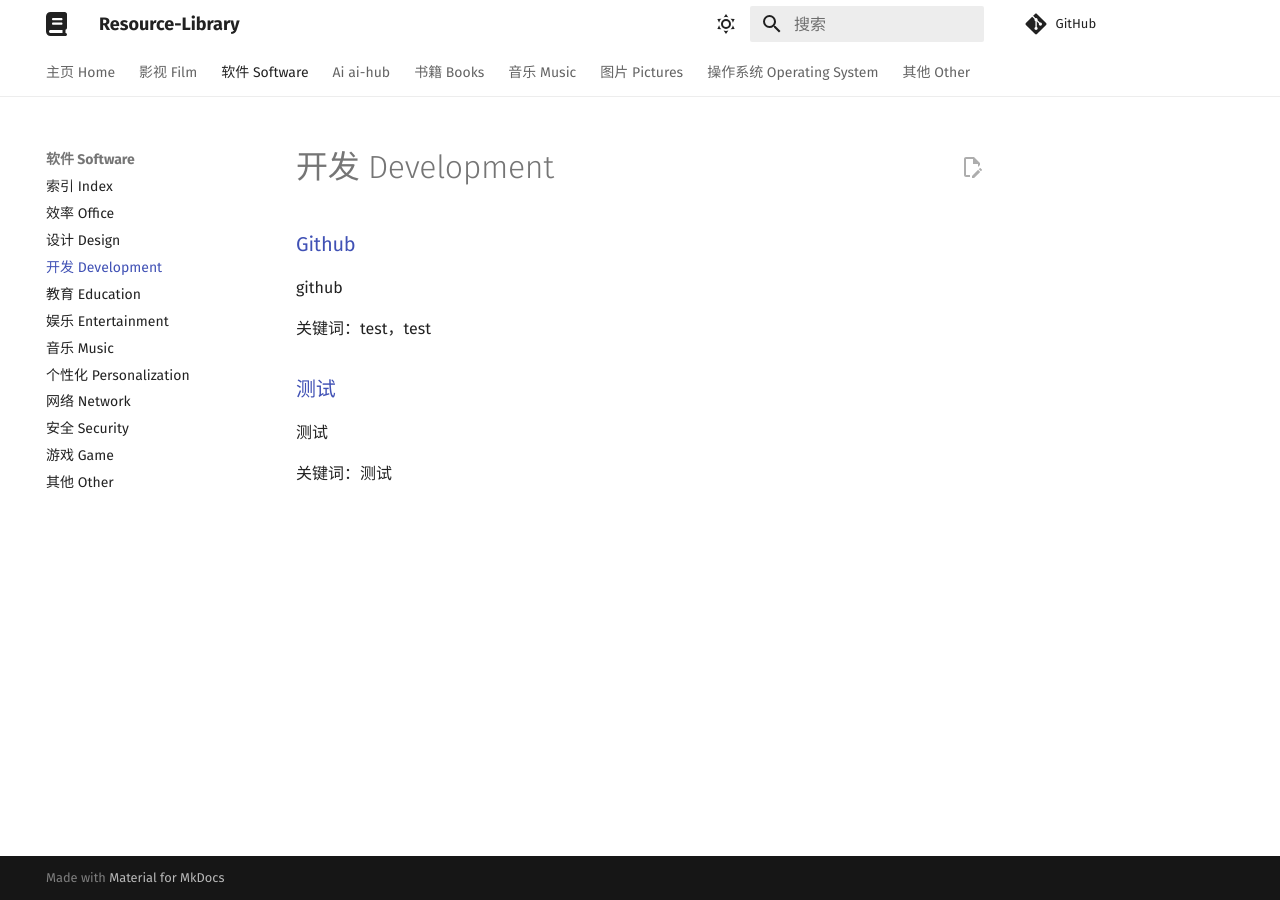
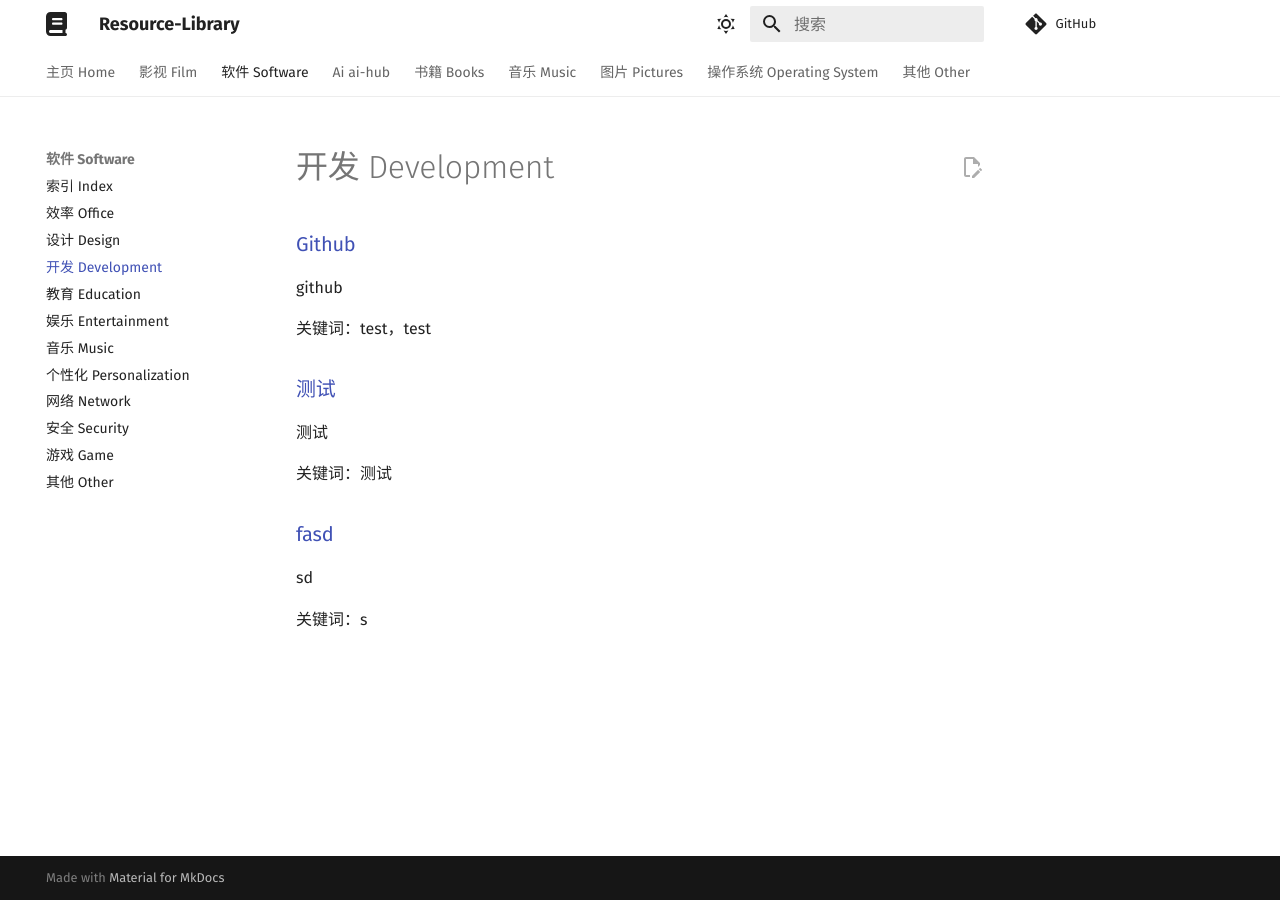
Before and after one commit to Chocolateater/Resource-Library, an MkDocs documentation site: the page built from docs/Software/development.md, in a window 1280 px wide. Built offline with MkDocs 1.6.1 and Material for MkDocs 9.7.7, drawn with Linux system fonts in a browser that asks for light colours; comment, search, counter and statistics services are not loaded.

```diff
--- a/docs/Software/development.md
+++ b/docs/Software/development.md
@@ -9,3 +9,9 @@ github
 测试
 
 关键词：测试
+
+<h3><a href="asd">fasd</a> </h3>
+
+sd
+
+关键词：s
```
